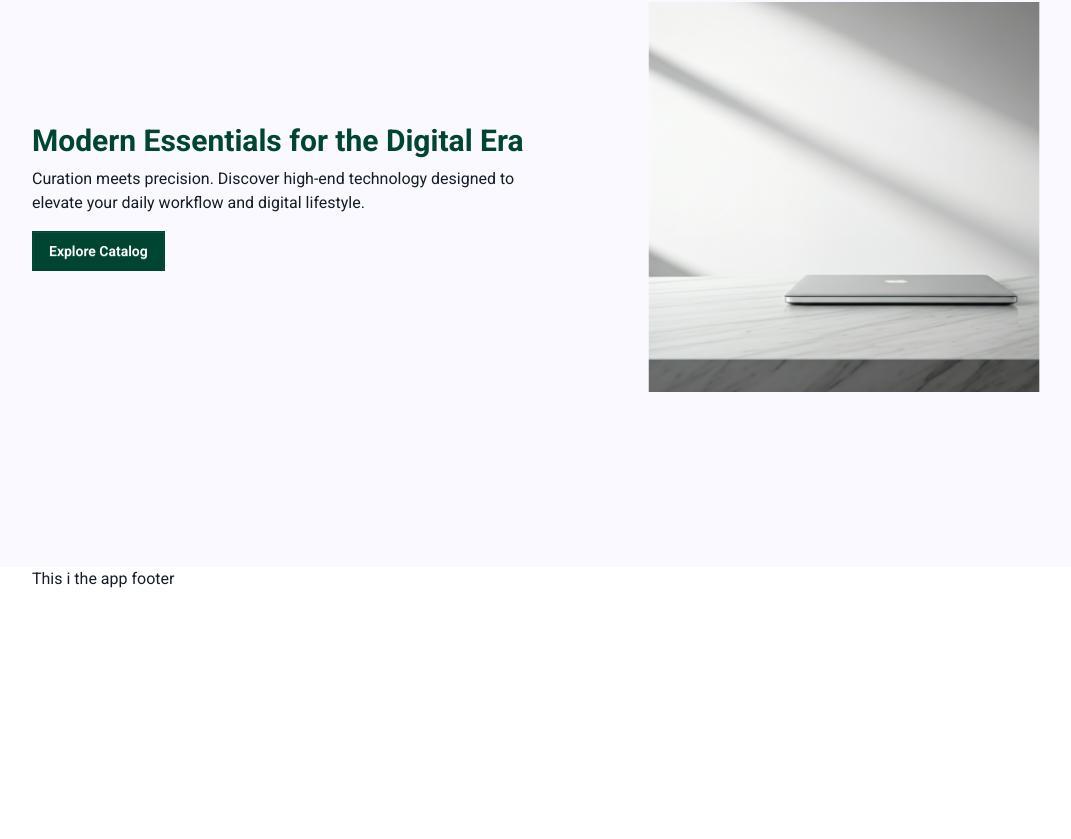
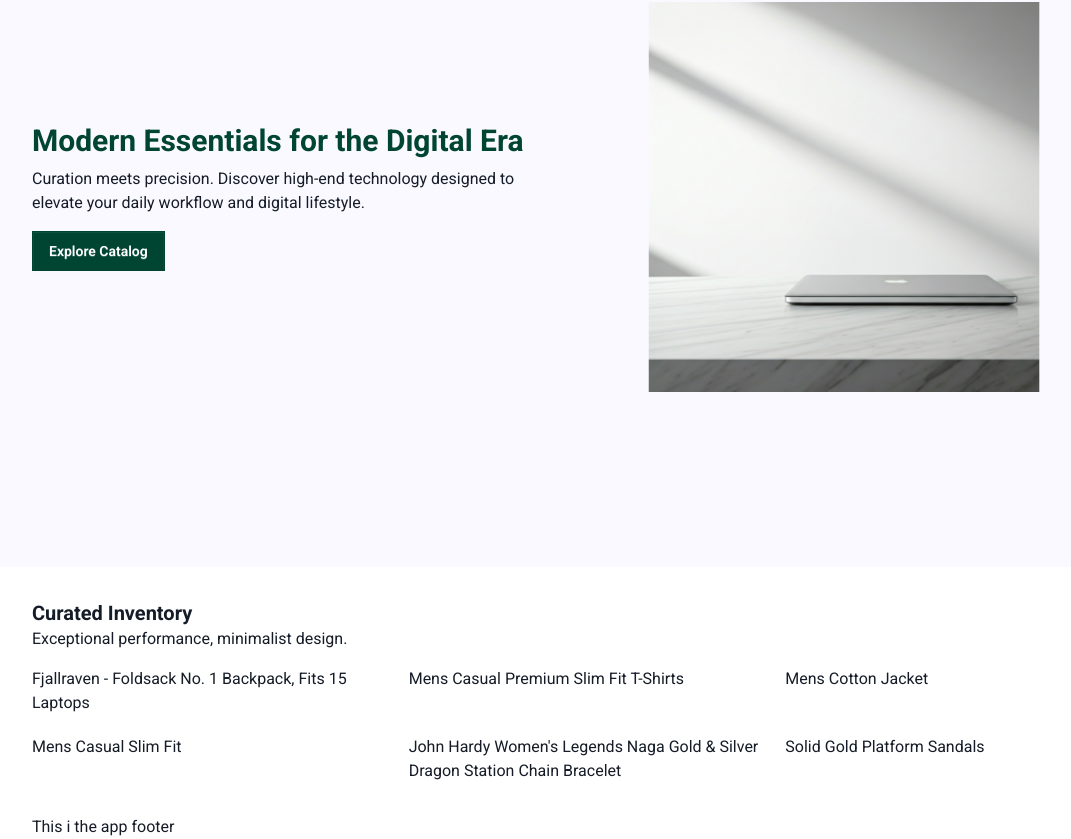
Before and after one commit to ayoub-jabiri/shop-easy, a Next.js app: page / in a window 1280 px wide. Shown: the part 233-1072 px from the top of the page, without its empty margins (53-1124 px from the left). Before the commit the page ends 824 px from the top, so only its background shows below. Built offline with nearby package versions, Linux system fonts and the light colour scheme.

Commit message:
Set up the product card component

```diff
--- /dev/null
+++ b/app/_components/home/ProductCard.tsx
@@ -0,0 +1,9 @@
+import type { Product } from "@/app/_types/Products";
+
+export default function ProductCard({ product }) {
+    return (
+        <div>
+            <h3>{product.title}</h3>
+        </div>
+    );
+}
--- /dev/null
+++ b/app/_components/home/ProductsSection.tsx
@@ -0,0 +1,25 @@
+import { products } from "@/app/_data/products";
+import type { Product } from "@/app/_types/Products";
+import ProductCard from "./ProductCard";
+
+export default function ProductsSection() {
+    console.log(products);
+
+    return (
+        <section className="py-8">
+            <div className="container">
+                <h2 className="text-xl font-bold">Curated Inventory</h2>
+                <p className="mb-4">
+                    Exceptional performance, minimalist design.
+                </p>
+                <div className="grid grid-cols-12 gap-5">
+                    {products.map((product: Product) => (
+                        <div key={product.id} className="col-span-4">
+                            <ProductCard product={product} />
+                        </div>
+                    ))}
+                </div>
+            </div>
+        </section>
+    );
+}
--- a/app/_data/products.ts
+++ b/app/_data/products.ts
@@ -1,6 +1,6 @@
 import type { Product } from "../_types/Products";
 
-const products: Product[] = [
+export const products: Product[] = [
     {
         id: 1,
         title: "Fjallraven - Foldsack No. 1 Backpack, Fits 15 Laptops",
--- a/app/page.tsx
+++ b/app/page.tsx
@@ -1,9 +1,11 @@
 import HeroSection from "./_components/home/HeroSection";
+import ProductsSection from "./_components/home/ProductsSection";
 
 export default function Home() {
     return (
         <>
             <HeroSection />
+            <ProductsSection />
         </>
     );
 }
```
